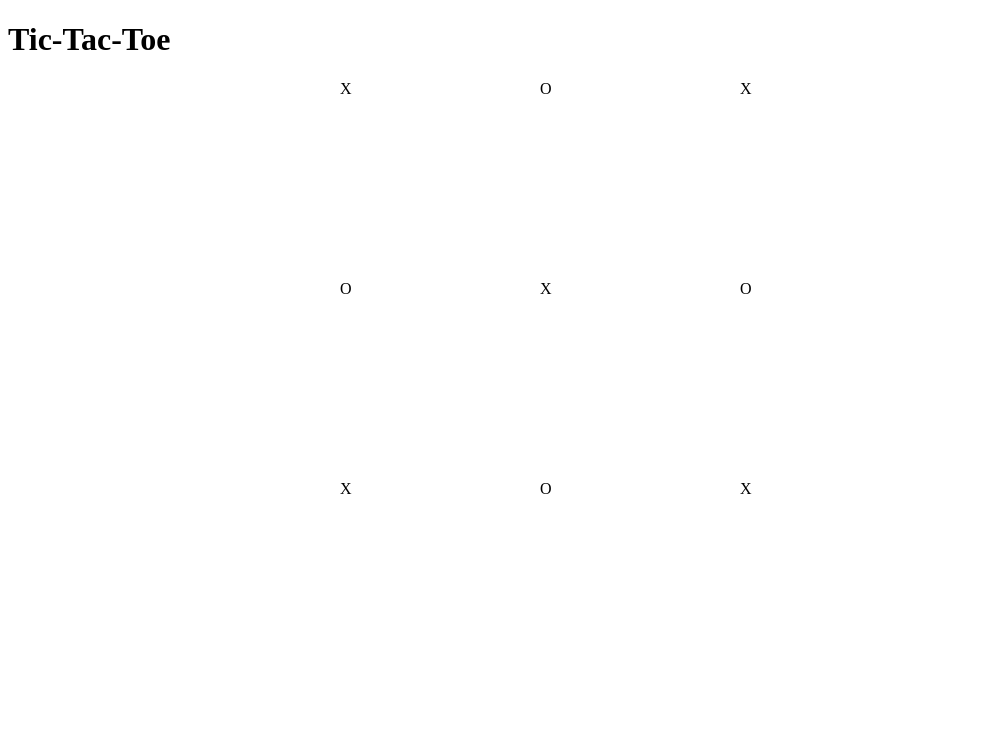
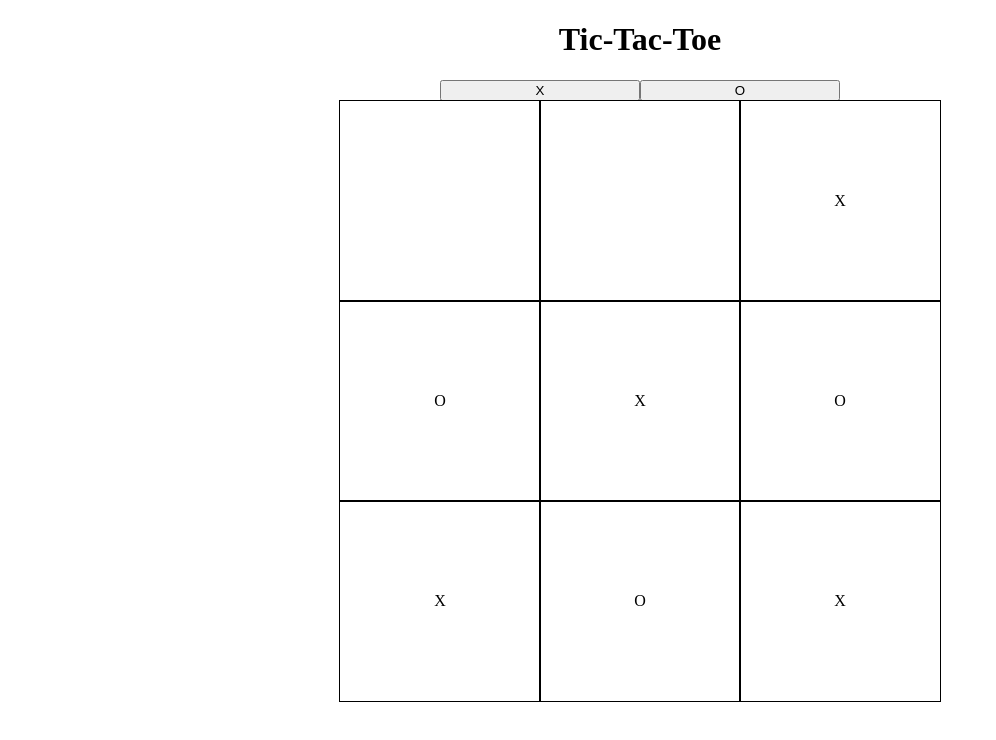
Before and after one commit to timtom619/Tic-Tac-Toe, a plain HTML site: page index.html in a window 1280 px wide. Shown: the whole page, without its empty margins (0-996 px from the left). Drawn offline with Linux system fonts and the light colour scheme.

Commit message:
implement displaying player choice into square

```diff
--- a/index.html
+++ b/index.html
@@ -9,16 +9,22 @@
 </head>
 <body>
   <h1>Tic-Tac-Toe</h1>
+
+  <div class="btn-container">
+    <button class="btn x">X</button>
+    <button class="btn o">O</button>
+  </div>
+
   <div class="game-board-container">
-    <div class="square one">X</div>
-    <div class="square two">O</div>
-    <div class="square three">X</div>
-    <div class="square four">O</div>
-    <div class="square five">X</div>
-    <div class="square six">O</div>
-    <div class="square seven">X</div>
-    <div class="square eight">O</div>
-    <div class="square nine">X</div>
+    <div class="square one"><span></span></div>
+    <div class="square two"><span></span></div>
+    <div class="square three"><span>X</span></div>
+    <div class="square four"><span>O</span></div>
+    <div class="square five"><span>X</span></div>
+    <div class="square six"><span>O</span></div>
+    <div class="square seven"><span>X</span></div>
+    <div class="square eight"><span>O</span></div>
+    <div class="square nine"><span>X</span></div>
   </div>
   <script src="main.js"></script>
 </body>
--- a/main.js
+++ b/main.js
@@ -1,8 +1,3 @@
-// // test the module
-// myModule.increment();
-// myModule.increment();
-// console.log(myModule.getCount()); // 2
-
 //starting game board
 const GameBoard = (() => {
   const gameBoard = new Array(9);
@@ -18,15 +13,39 @@ const GameBoard = (() => {
 
 // Player should have:
 // name, choice 'x' or 'o'
-const player = (name, choice) => {
-  return{ name, choice,}
+const player = (choice) => {
+  return {choice}
 }
 
 // Object to store the flow of the game
 const displayController = (() => {
-  let counter = 1;
-  const updatedBoard = (position, choice) => {
-    gameBoard.splice(position, 0, choice);
-    return gameBoard;
+  return {
+    // getChoice: () => choice,
+    // setChoice: (value) => choice = value
   }
-})();
+})
+
+// When user clicks on box
+   // add a event listener on each square
+const squares = document.querySelectorAll('.square');
+squares.forEach((square) => {
+  square.addEventListener('click', updateValue);
+});
+
+// Should have a way of knowing if player is X or O
+const btnX = document.querySelector('.btn.x');
+let playerOne;
+btnX.addEventListener('click', (event) => {
+  playerOne = player(event.target.innerText);
+  console.log(playerOne.choice);
+});
+// then add the players value into that position
+function updateValue(event) {
+  if(playerOne) {
+    event.target.innerText = playerOne.choice;
+  }
+}
+
+// const children = document.getElementsByTagName('span');
+// children[0].innerHTML = 'H';
+// console.log(children[0].innerHTML);
--- a/style.css
+++ b/style.css
@@ -1,12 +1,34 @@
+h1{
+  text-align: center;
+}
+
 .game-board-container{
   display: flex;
   flex-wrap: wrap;
   width: 600px;
   height: 600px;
   margin: 0 auto;
+  position: relative;
 }
 
 .square{
+  display: flex;
   width: 200px;
   height: 200px;
+  outline: 1px solid black;
+  align-items: center;
 }
+.square span{
+  margin: auto;
+}
+
+.btn-container{
+  display: flex;
+  justify-content: center;
+  align-items: center;
+  justify-content: center;
+}
+
+.btn{
+  width: 200px;
+}
```
